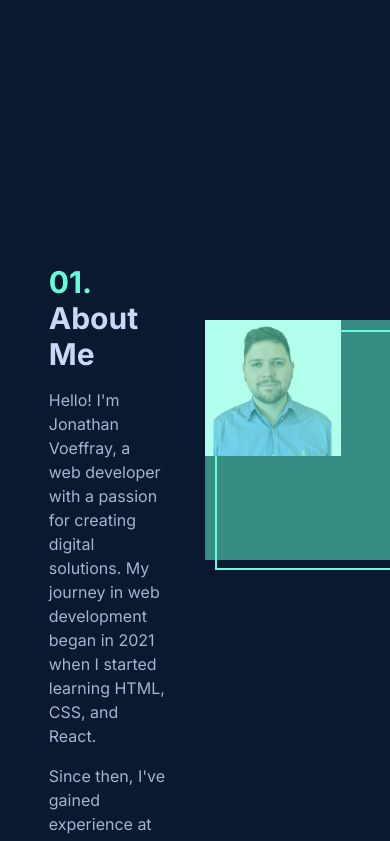
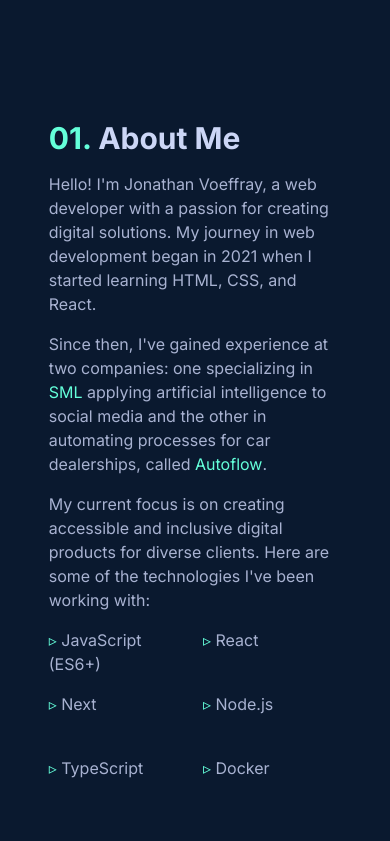
Before and after one commit to Jonavoe/portfolio, a React (Vite) app: page / in a window 390 px wide. Shown: the part 1200-2041 px from the top of the page. Built offline with nearby package versions, Linux system fonts and the light colour scheme; a web font is replaced by a local one.

Commit message:
Update About.tsx

```diff
--- a/src/components/About.tsx
+++ b/src/components/About.tsx
@@ -3,9 +3,9 @@ import FotoCv from "../assets/FotoCv.jpg";
 
 export default function About() {
     return (
-        <div id='about' className='flex justify-center gap-10 mt-96 mb-40'>
-            <div className='w-3/4 md:w-3/6 flex  justify-center gap-10'>
-                <div className='flex w-3/4 flex-col gap-4 '>
+        <div id='about' className='flex justify-center gap-10 md:mt-96 md:mb-40'>
+            <div className='w-3/4 md:w-3/6 flex justify-center gap-10'>
+                <div className='flex md:w-3/4 flex-col gap-4 '>
 
                     <h2 className='text-3xl font-bold text-[--lightest-slate]'><span className='text-[--green]'>01.</span> About Me</h2>
                     <p className=' text-[--light-slate]'>Hello! I'm Jonathan Voeffray, a web developer with a passion for creating digital solutions. My journey in web development began in 2021 when I started learning HTML, CSS, and React.</p>
@@ -21,7 +21,7 @@ export default function About() {
                     </ul>
 
                 </div>
-                <div className='relative w-64 h-60 mt-14'>
+                <div className='hidden md:block relative w-64 h-60 mt-14'>
                     <div className='div-1 absolute z-20 top-0 left-0 w-60 h-60'></div>
                     <img className='div-2 z-10 absolute top-0 left-0 w-72' src={FotoCv} alt="profile" />
                     <div className='div-3 border-2 border-[--green] absolute z-0 top-0 left-0 w-60 h-60'></div>
```
